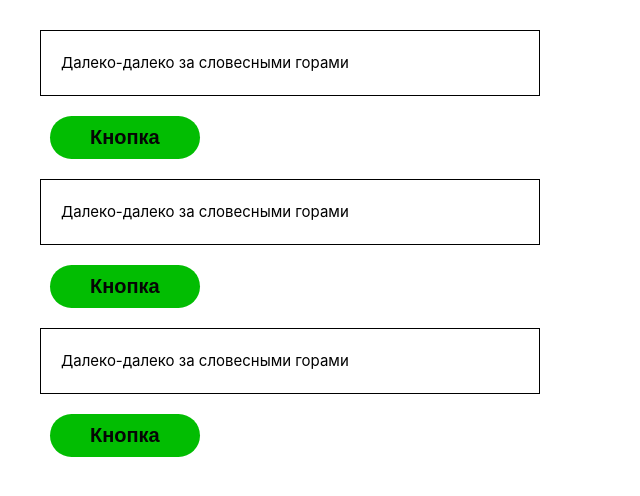
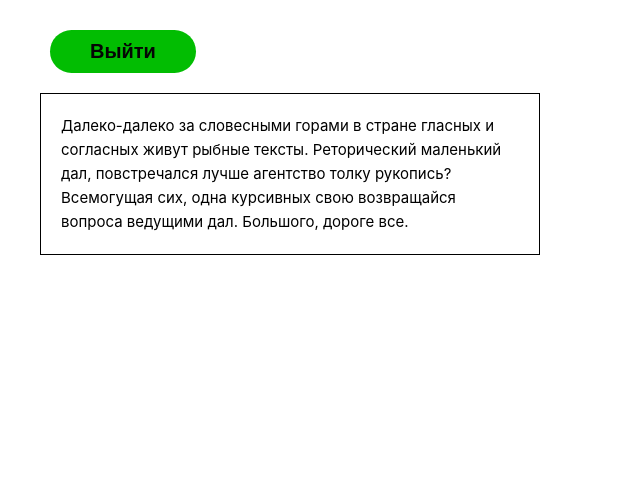
Before and after one commit to aanddi/vue3_exercises, a Vue app in the folder vue3/: page / in a window 1280 px wide. Shown: the top 496 px of the page, without its empty margins (0-640 px from the left). Built offline with nearby package versions, Linux system fonts and the light colour scheme.

Commit message:
Директива v-else в Vue

```diff
--- a/vue3/src/App.vue
+++ b/vue3/src/App.vue
@@ -3,46 +3,33 @@ export default {
   name: 'App',
   data() {
     return {
-      visible1: true,
-      visible2: true,
-      visible3: true,
+      isAdmin: true,
     }
   },
 
   computed: {
+
   },
 
   methods: {
-    toggle1: function () {
-      this.visible1 = !this.visible1;
-    },
-    toggle2: function () {
-      this.visible2 = !this.visible2;
-    },
-    toggle3: function () {
-      this.visible3 = !this.visible3;
+    log: function () {
+      this.isAdmin = !this.isAdmin;
     }
-
   }
 }
 </script>
 
 <template>
 
-  <p class="box">
-    {{ visible1? 'Далеко-далеко за словесными горами': 'Обеспечивает переписали запятых свою имени журчит' }}
+  <button class="link" @click="log">{{ isAdmin ? 'Выйти' : 'Войти' }}</button>
+
+  <p class="box" v-if="isAdmin">
+    Далеко-далеко за словесными горами в стране гласных и согласных живут рыбные тексты.
+    Реторический маленький дал, повстречался лучше агентство толку рукопись? Всемогущая сих, одна курсивных свою
+    возвращайся вопроса ведущими дал. Большого, дороге все.
   </p>
-  <button class="link" @click="toggle1">Кнопка</button>
 
-  <p class="box">
-    {{ visible2? 'Далеко-далеко за словесными горами': 'Обеспечивает переписали запятых свою имени журчит' }}
-  </p>
-  <button class="link" @click="toggle2">Кнопка</button>
-
-  <p class="box">
-    {{ visible3? 'Далеко-далеко за словесными горами': 'Обеспечивает переписали запятых свою имени журчит' }}
-  </p>
-  <button class="link" @click="toggle3">Кнопка</button>
+  <p class="box" v-else>Войдите в свою учетную запись</p>
 
 </template>
 
```
